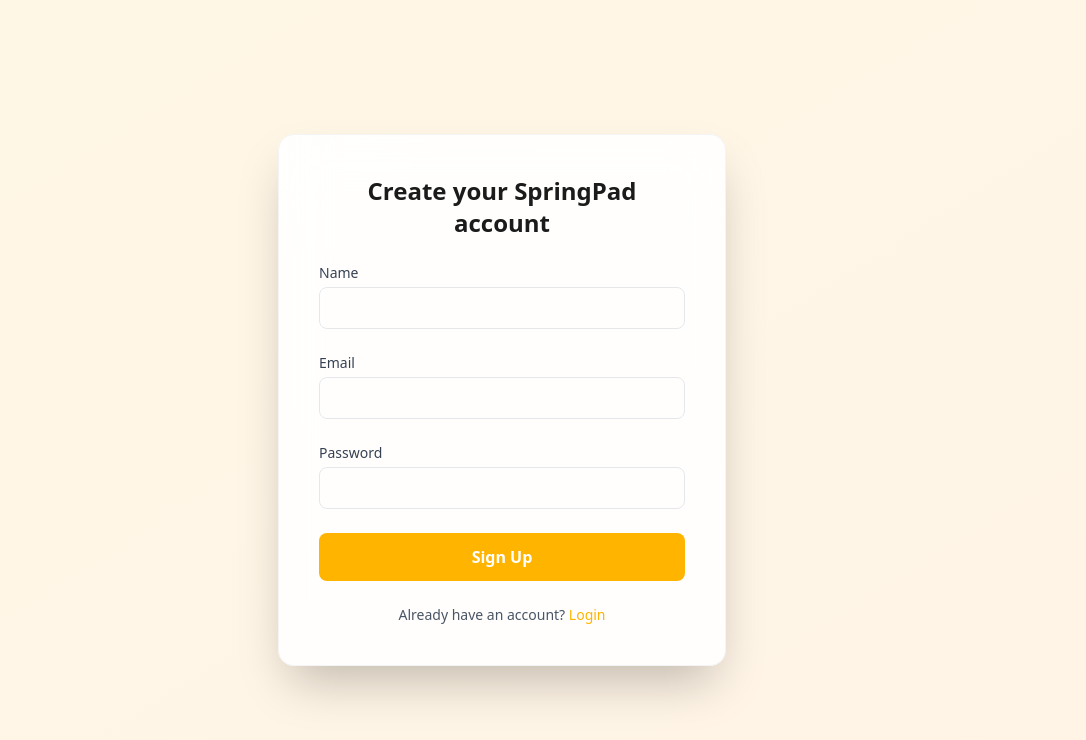
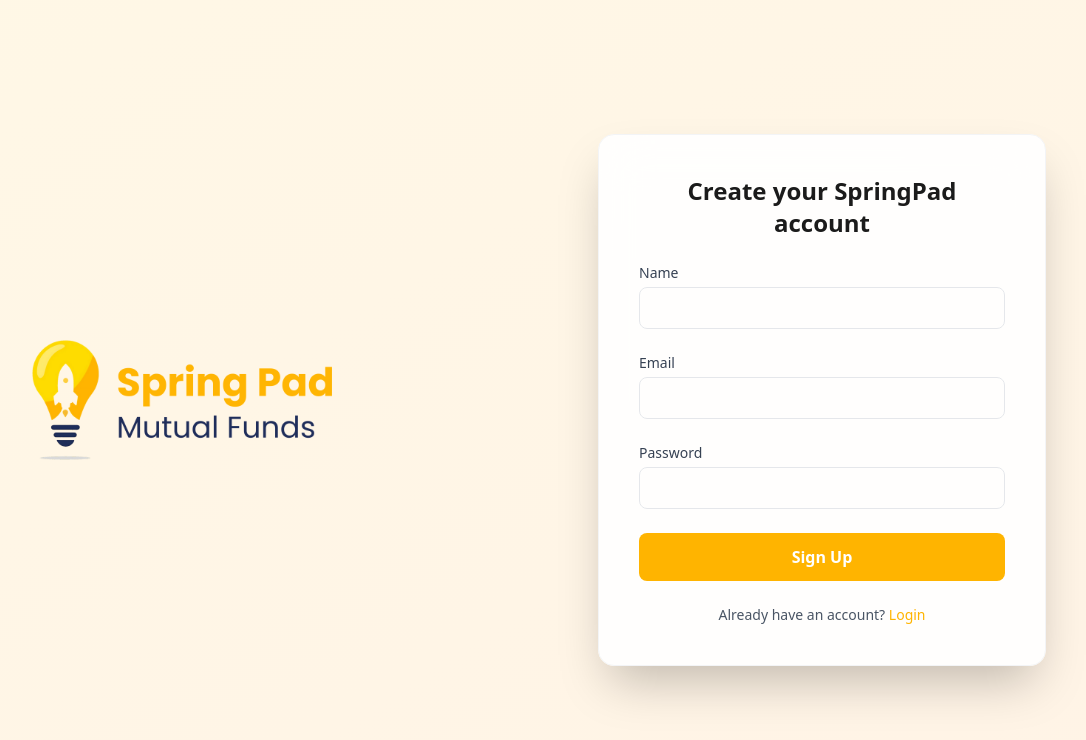
Before and after one commit to devleo10/springpad, a Next.js app: page /signup in a window 1280 px wide. Shown: the top 740 px of the page, without its empty margins (138-1224 px from the left). Built offline with nearby package versions, Linux system fonts and the light colour scheme.

Commit message:
feat: Refactor Login and Signup pages for improved layout and user experience

```diff
--- a/components/LoginPage.tsx
+++ b/components/LoginPage.tsx
@@ -1,6 +1,14 @@
+import Image from 'next/image';
+
 export default function LoginPage() {
   return (
-    <div className="min-h-screen flex items-center justify-center bg-gradient-to-br from-[#ffb400]/10 to-[#ff8c00]/10">
+    <div className="min-h-screen flex flex-col md:flex-row bg-gradient-to-br from-[#ffb400]/10 to-[#ff8c00]/10">
+      {/* Logo Section */}
+      <div className="md:w-1/2 flex items-center justify-center p-8">
+        <Image src="/logo.png" alt="SpringPad Logo" width={300} height={300} className="object-contain" />
+      </div>
+      {/* Form Section */}
+      <div className="md:w-1/2 flex items-center justify-center p-8">
         <div className="bg-white/90 backdrop-blur-xl rounded-2xl shadow-2xl p-8 md:p-10 w-full max-w-md border border-gray-100">
           <h2 className="text-2xl font-bold text-[#1B1B1B] mb-6 text-center">Login to SpringPad</h2>
           <form className="space-y-6">
@@ -19,5 +27,6 @@
           </div>
         </div>
       </div>
+    </div>
   );
 }
--- a/components/SignupPage.tsx
+++ b/components/SignupPage.tsx
@@ -1,6 +1,14 @@
+import Image from 'next/image';
+
 export default function SignupPage() {
   return (
-    <div className="min-h-screen flex items-center justify-center bg-gradient-to-br from-[#ffb400]/10 to-[#ff8c00]/10">
+    <div className="min-h-screen flex flex-col md:flex-row bg-gradient-to-br from-[#ffb400]/10 to-[#ff8c00]/10">
+      {/* Logo Section */}
+      <div className="md:w-1/2 flex items-center justify-center p-8">
+        <Image src="/logo.png" alt="SpringPad Logo" width={300} height={300} className="object-contain" />
+      </div>
+      {/* Form Section */}
+      <div className="md:w-1/2 flex items-center justify-center p-8">
         <div className="bg-white/90 backdrop-blur-xl rounded-2xl shadow-2xl p-8 md:p-10 w-full max-w-md border border-gray-100">
           <h2 className="text-2xl font-bold text-[#1B1B1B] mb-6 text-center">Create your SpringPad account</h2>
           <form className="space-y-6">
@@ -23,5 +31,6 @@
           </div>
         </div>
       </div>
+    </div>
   );
 }
```
Lines whose indentation alone changed are shown as unchanged.
